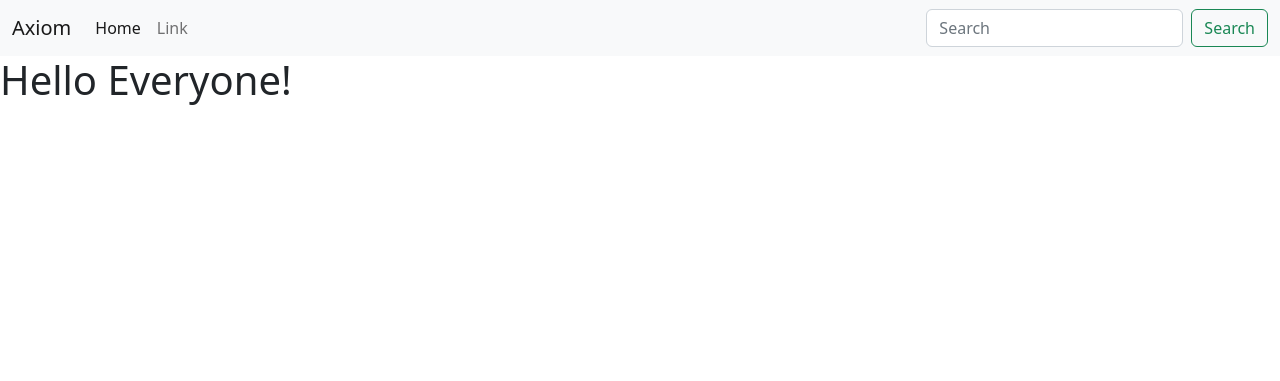
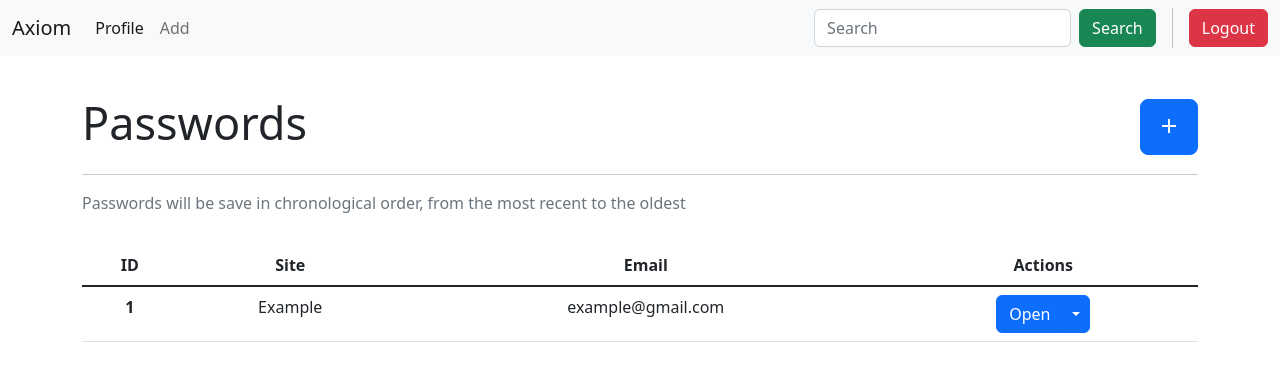
Before and after one commit to matteoppet/password-manager, a Flask app: page / in a window 1280 px wide. Shown: the top 381 px of the page. Run offline with Flask 2, Linux system fonts and the light colour scheme; a user stored in the database is signed in; some libraries are stand-ins or nearby versions.

Commit message:
Completed index page front-end part

```diff
--- a/static/index.js
+++ b/static/index.js
@@ -11,6 +11,7 @@ function passwordCheck() {
         check.style.color = "green"
     }
 }
+
 
 function confirmCheck() {
     const password = document.getElementById("register-password").value;
--- a/static/style.css
+++ b/static/style.css
@@ -28,6 +28,7 @@
     max-width: min-content;
 }
 
+
 /* Login Stuff */
 @media (min-width: 500px) {
     #login-form {
@@ -43,7 +44,7 @@
     font-size: 50px;
 }
 
-#username, #password {
+#username, #login-password {
     margin-bottom: 25px;
 }
 
@@ -55,3 +56,19 @@
     width: stretch;                 /* Unprefixed */
     text-align: center;
 }
+
+
+/* Index page Stuff */
+#container-indexPage {
+    padding-top: 40px;
+}
+
+#index-phrase {
+    font-size: 16px;
+    padding-top: 30px;
+}
+
+#table-passwords {
+    margin-top: 30px;
+    text-align: center;
+}
--- a/templates/index.html
+++ b/templates/index.html
@@ -1,5 +1,41 @@
 {% extends 'layout.html' %}
 
 {% block body %}
-    <h1>Hello Everyone!</h1>
+    <div class="container" id="container-indexPage">
+        <div class="hstack gap-3">
+            <div><h1 style="font-size: 45px;">Passwords</h1></div>
+            <div class="ms-auto"><button class="btn btn-primary btn-lg"><span class="material-icons" id="addIcon" style="line-height: unset;">add</span></button></div>
+        </div>
+        <hr>
+        <span id="index-phrase" class="form-text">Passwords will be save in chronological order, from the most recent to the oldest</span>
+        <table class="table table-hover" id="table-passwords">
+            <thead>
+                <tr>
+                    <th scope="col">ID</th>
+                    <th scope="col">Site</th>
+                    <th scope="col">Email</th>
+                    <th scope="col">Actions</th>
+                </tr>
+            </thead>
+            <tbody class="table-group-divider">
+                <tr>
+                    <th scope="row">1</th>
+                    <td>Example</td>
+                    <td>example@gmail.com</td>
+                    <td>
+                        <div class="btn-group">
+                            <button type="button" class="btn btn-primary">Open</button>
+                            <button type="button" class="btn btn-primary dropdown-toggle dropdown-toggle-split" data-bs-toggle="dropdown" aria-expanded="false">
+                            <span class="visually-hidden">Toggle Dropdown</span>
+                            </button>
+                            <ul class="dropdown-menu">
+                                <li><a class="dropdown-item" href="#">Modify</a></li>
+                                <li><a class="dropdown-item" href="#">Delete</a></li>
+                            </ul>
+                        </div>
+                    </td>
+                </tr>
+            </tbody>
+        </table>
+    </div>
 {% endblock %}
--- a/templates/layout.html
+++ b/templates/layout.html
@@ -12,6 +12,9 @@
 
     <link rel="stylesheet" href="static/style.css">
     <script src="static/index.js"></script>
+
+    <link href="https://fonts.googleapis.com/icon?family=Material+Icons" rel="stylesheet">
+
 </head>
 <body>
     <nav class="navbar navbar-expand-lg bg-light">
@@ -24,16 +27,24 @@
                 <div class="collapse navbar-collapse" id="navbarSupportedContent">
                     <ul class="navbar-nav me-auto mb-2 mb-lg-0">
                         <li class="nav-item">
-                            <a class="nav-link active" aria-current="page" href="#">Home</a>
+                            <a class="nav-link active" aria-current="page" href="#">Profile</a>
                         </li>
                         <li class="nav-item">
-                            <a class="nav-link" href="#">Link</a>
+                            <a class="nav-link" href="#">Add</a>
                         </li>
                     </ul>
-                    <form class="d-flex" role="search">
-                        <input class="form-control me-2" type="search" placeholder="Search" aria-label="Search">
-                        <button class="btn btn-outline-success" type="submit">Search</button>
-                    </form>
+                    <div class="hstack gap-3">
+                        <div class="bg-light ms-auto">
+                            <form class="d-flex" role="search">
+                                <input class="form-control me-2" type="search" placeholder="Search" aria-label="Search">
+                                <button class="btn btn-success" type="submit">Search</button>
+                            </form>
+                        </div>
+                        <div class="vr"></div>
+                        <div class="bg-light">
+                            <button type="button" class="btn btn-danger" data-bs-toggle="modal" data-bs-target="#logoutModal">Logout</button>
+                        </div>
+                    </div>
                 </div>
             {% endif %}
         </div>
@@ -59,5 +70,26 @@
 
     {% block body %}
     {% endblock %}
+
+    <!-- Modal Logout -->
+    <div class="modal fade" id="logoutModal" tabindex="-1" aria-labelledby="logoutModalLabel" aria-hidden="true">
+        <div class="modal-dialog">
+        <div class="modal-content">
+            <div class="modal-header">
+            <h1 class="modal-title fs-5" id="logoutModalLabel">Logout User</h1>
+            <button type="button" class="btn-close" data-bs-dismiss="modal" aria-label="Close"></button>
+            </div>
+            <div class="modal-body">
+                Are you sure you want to be <u>logged out?</u><br/>
+                You will be redirected to the login page.
+            </div>
+            <div class="modal-footer">
+            <button type="button" class="btn btn-secondary" data-bs-dismiss="modal">Cancell</button>
+            <a href="{{ url_for('auth.login') }}" class="btn btn-danger">Logout</a>
+            </div>
+        </div>
+        </div>
+    </div>
+
 </body>
 </html>
--- a/views.py
+++ b/views.py
@@ -10,3 +10,13 @@ views = Blueprint("views", __name__)
 @login_required
 def index():
     return render_template("index.html")
+
+
+def add():
+    return None
+
+def update():
+    return None
+
+def delete():
+    return None
```
Also changed, not shown: auth.py (+7 -0 lines), 2 other files.
